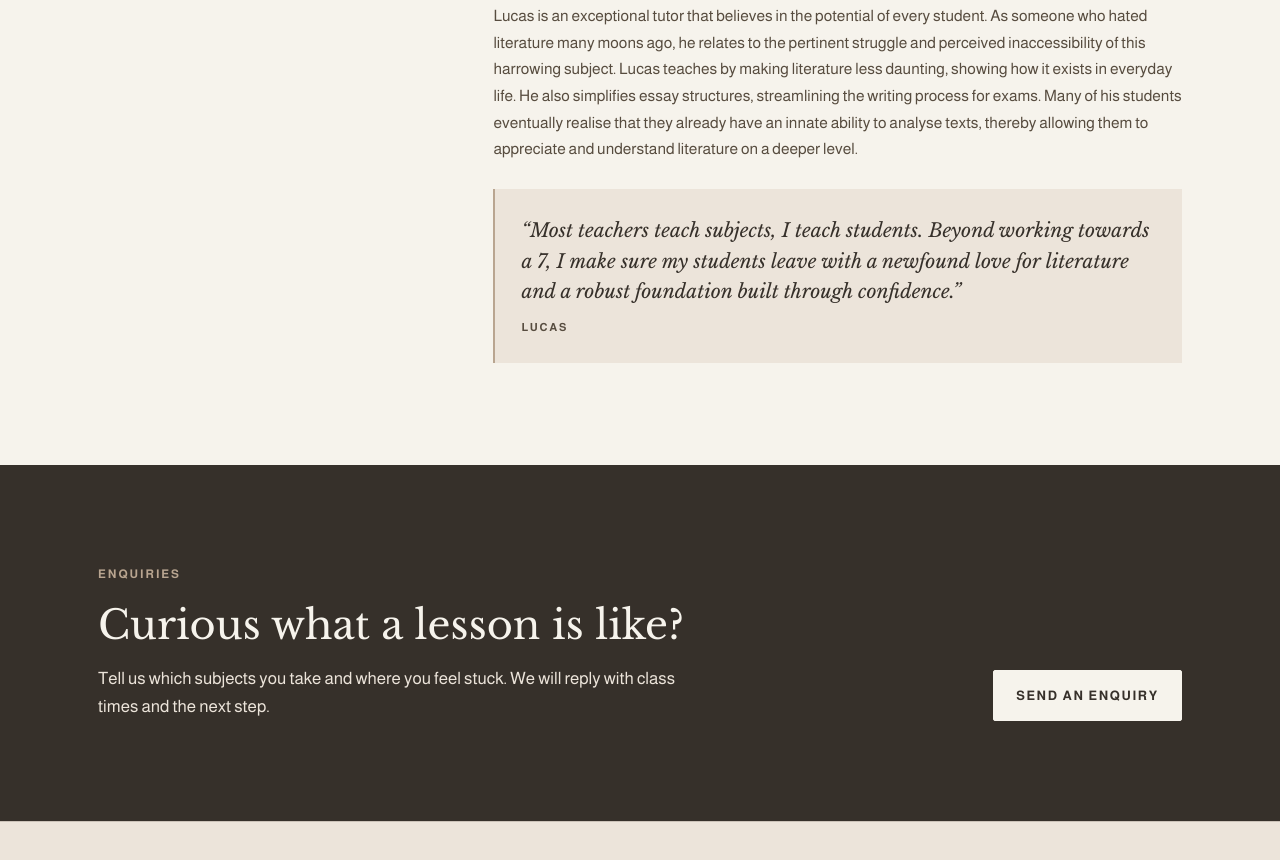
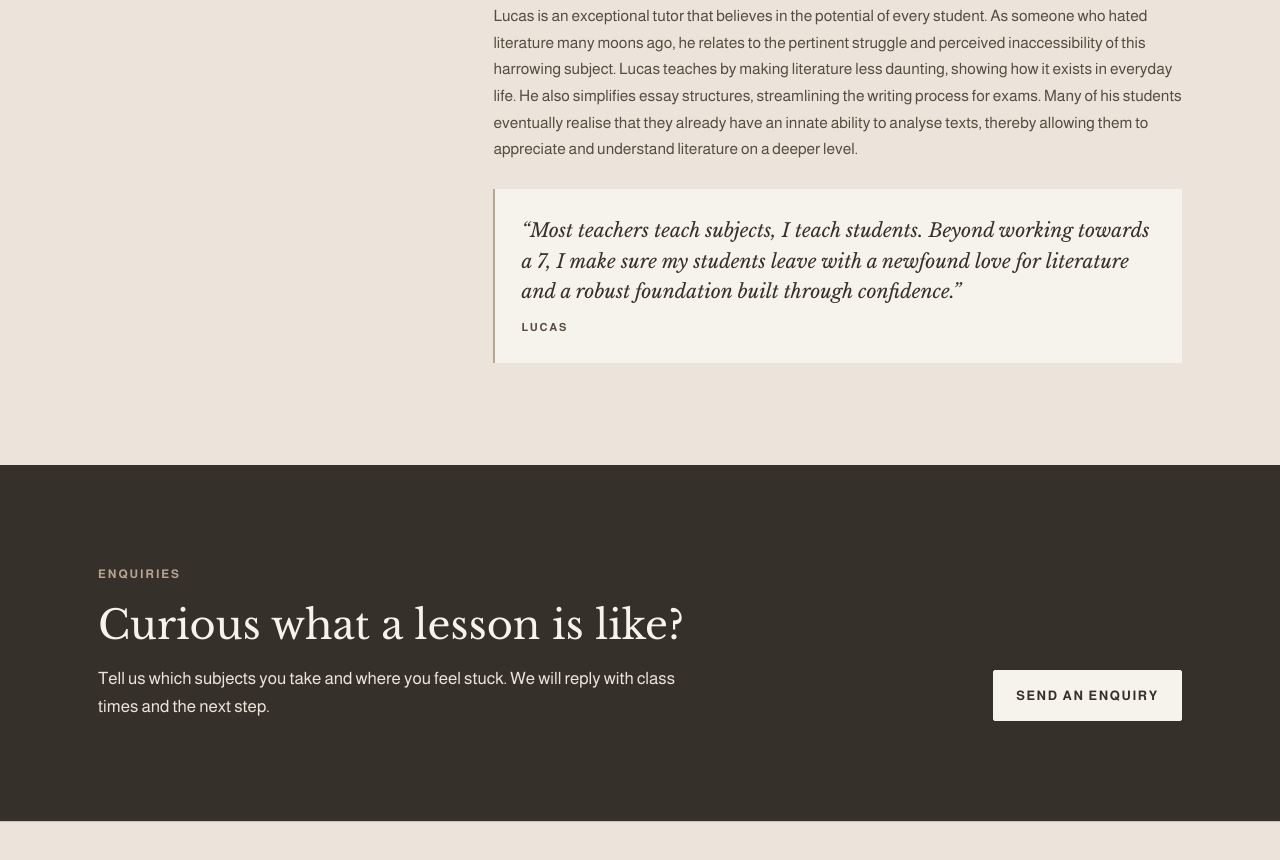
Before and after one commit to INQEDU/INQEDU-Website, a plain HTML site: page site/tutor.html in a window 1280 px wide. Shown: the part 628-1488 px from the top of the page. Drawn offline with Linux system fonts and the light colour scheme.

Commit message:
Give the tutor section the darker linen background
The quote box switches to the lighter paper colour so it still stands out.

Co-Authored-By: Claude Opus 5.5 <noreply@anthropic.com>
Claude-Session: https://claude.ai/code/session_01Ke8gU9KSMf7woJkjVfRPVW

```diff
--- a/site/css/styles.css
+++ b/site/css/styles.css
@@ -303,7 +303,7 @@ textarea { min-height: 150px; resize: vertical; }
 .todo { font-style: italic; opacity: 0.8; }
 
 /* Tutor profiles: photo beside the text, shown whole */
-.tutor-page { padding: clamp(40px, 6vw, 80px) 0 clamp(56px, 8vw, 104px); }
+.tutor-page { padding: clamp(40px, 6vw, 80px) 0 clamp(56px, 8vw, 104px); background: var(--linen); }
 .tutor-page-label { font-family: var(--body); font-weight: 700; font-size: 0.75rem; margin: 0 0 clamp(24px, 3vw, 40px); padding-top: 0.9em; border-top: 1px solid var(--ink); display: inline-block; padding-right: 3em; }
 .tutor { display: grid; grid-template-columns: minmax(0, 0.75fr) minmax(0, 1.5fr); gap: clamp(24px, 4vw, 56px); align-items: start; }
 .tutor + .tutor { margin-top: clamp(56px, 8vw, 104px); padding-top: clamp(56px, 8vw, 104px); border-top: 1px solid var(--rule); }
@@ -316,7 +316,7 @@ textarea { min-height: 150px; resize: vertical; }
 .tutor-quals li { padding: 0.55rem 0 0.55rem 1.5em; border-bottom: 1px solid var(--rule); position: relative; color: var(--ink); font-size: 0.95rem; line-height: 1.5; }
 .tutor-quals li::before { content: ""; position: absolute; left: 0; top: 1.3em; width: 0.75em; border-top: 1px solid var(--ink); }
 .tutor-about { display: flex; flex-direction: column; gap: 1rem; font-size: 0.98rem; line-height: 1.7; }
-.tutor-quote { margin: 0; padding: clamp(18px, 2.2vw, 26px); background: var(--linen); border-left: 2px solid var(--sand); }
+.tutor-quote { margin: 0; padding: clamp(18px, 2.2vw, 26px); background: var(--paper); border-left: 2px solid var(--sand); }
 .tutor-quote p { font-family: var(--display); font-style: italic; font-size: clamp(1.05rem, 1.5vw, 1.2rem); line-height: 1.6; color: var(--ink); }
 .tutor-quote cite { display: block; margin-top: 0.7rem; font-style: normal; font-weight: 700; font-size: 0.7rem; letter-spacing: 0.16em; text-transform: uppercase; color: var(--umber); }
 @media (max-width: 820px) {
```
